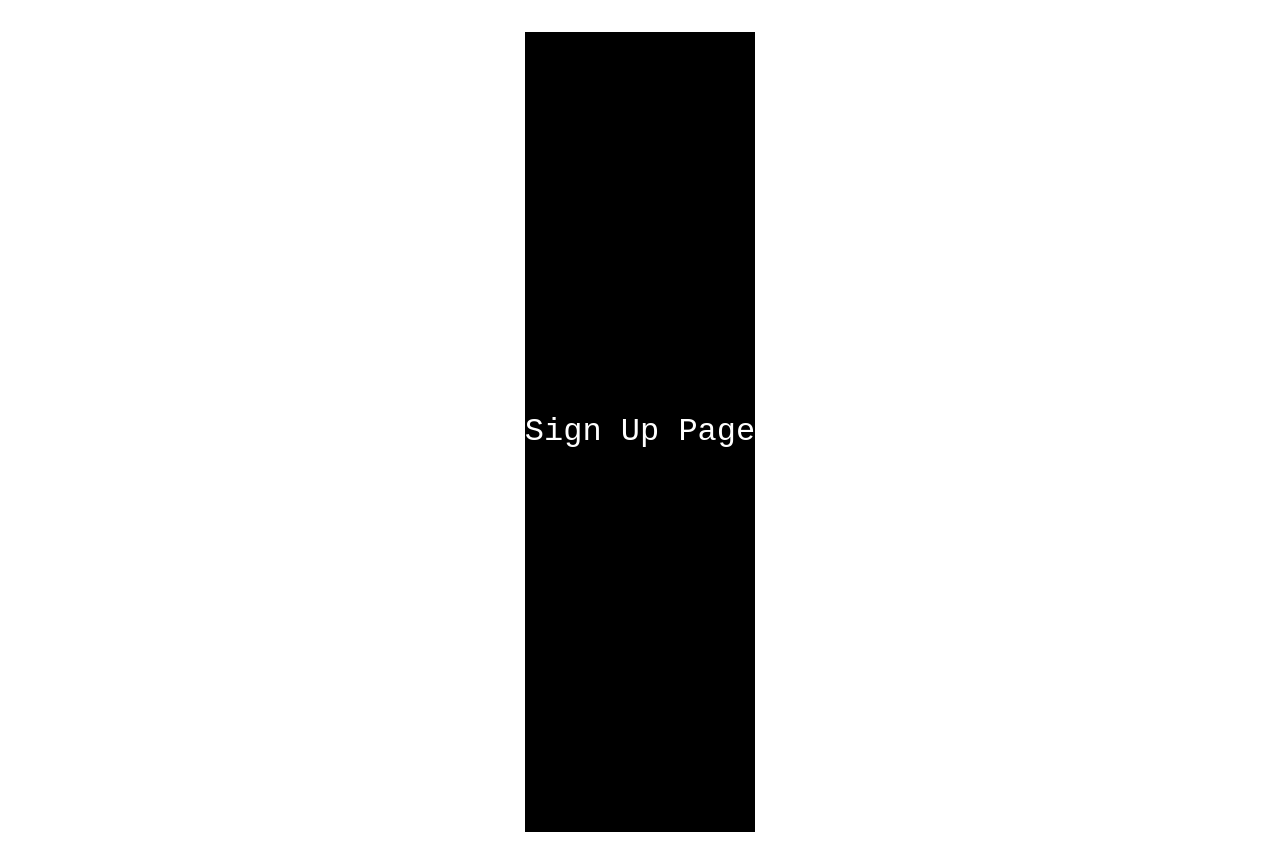
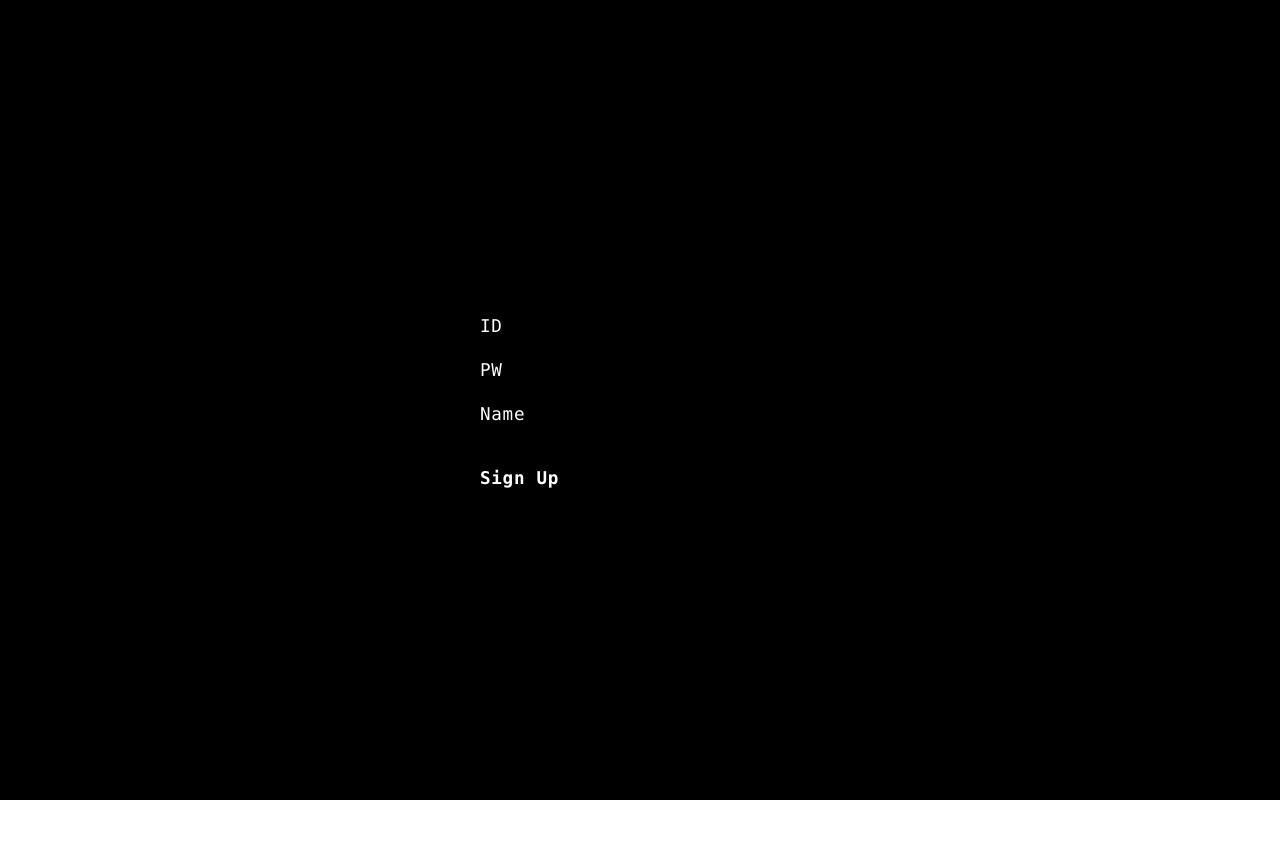
Before and after one commit to JellyJerry0u0/LastLaunch, a React (Vite) app in the folder client/: page /signup in a window 1280 px wide. After the commit the page ends 800 px from the top, so only its background shows below. Built offline with nearby package versions, Linux system fonts and the light colour scheme.

Commit message:
signup design

```diff
--- a/client/src/pages/SignUp.jsx
+++ b/client/src/pages/SignUp.jsx
@@ -1,9 +1,209 @@
-import React from "react";
+import React, { useState, useEffect } from "react";
+
+const TYPING_SPEED = 70; // ms per character
+const TV_ON_DURATION = 700; // ms
+const LABELS = [
+  { key: 'id', text: 'ID' },
+  { key: 'pw', text: 'PW' },
+  { key: 'name', text: 'Name' },
+  { key: 'btn', text: 'Sign Up' },
+];
 
 const SignUp = () => {
+  const [form, setForm] = useState({ id: '', pw: '', name: '' });
+  const [typedLabels, setTypedLabels] = useState(['', '', '', '']);
+  const [focus, setFocus] = useState({ id: false, pw: false, name: false });
+  const [tvOn, setTvOn] = useState(true);
+
+  // TV ON 애니메이션 후 폼 표시
+  useEffect(() => {
+    const timeout = setTimeout(() => setTvOn(false), TV_ON_DURATION);
+    return () => clearTimeout(timeout);
+  }, []);
+
+  // 타이핑 애니메이션 (순차적으로)
+  useEffect(() => {
+    if (tvOn) return;
+    let idx = 0;
+    let charIdx = 0;
+    let typing = true;
+    let newTyped = ['', '', '', ''];
+    function typeNext() {
+      if (!typing) return;
+      if (idx >= LABELS.length) return;
+      if (charIdx < LABELS[idx].text.length) {
+        newTyped[idx] = LABELS[idx].text.slice(0, charIdx + 1);
+        setTypedLabels([...newTyped]);
+        charIdx++;
+        setTimeout(typeNext, TYPING_SPEED);
+      } else {
+        idx++;
+        charIdx = 0;
+        setTimeout(typeNext, TYPING_SPEED * 2);
+      }
+    }
+    typeNext();
+    return () => { typing = false; };
+  }, [tvOn]);
+
+  const handleChange = e => {
+    setForm({ ...form, [e.target.name]: e.target.value });
+  };
+
+  const handleFocus = e => {
+    setFocus(f => ({ ...f, [e.target.name]: true }));
+  };
+  const handleBlur = e => {
+    setFocus(f => ({ ...f, [e.target.name]: false }));
+  };
+
+  const handleSubmit = e => {
+    e.preventDefault();
+    // 회원가입 처리 로직 (추후 구현)
+    alert('회원가입 정보: ' + JSON.stringify(form));
+  };
+
   return (
-    <div style={{height: '100vh', display: 'flex', alignItems: 'center', justifyContent: 'center', background: '#000'}}>
-      <span style={{color: '#fff', fontFamily: 'Fira Mono, monospace', fontSize: '2rem'}}>Sign Up Page</span>
+    <div className="signup-bg">
+      <style>{`
+        .signup-bg {
+          width: 100vw;
+          height: 100vh;
+          position: fixed;
+          top: 0; left: 0;
+          background: #000;
+          display: flex;
+          align-items: center;
+          justify-content: center;
+          z-index: 100;
+        }
+        .tv-on-overlay {
+          position: fixed;
+          top: 0; left: 0; right: 0; bottom: 0;
+          width: 100vw;
+          height: 100vh;
+          background: #000;
+          z-index: 9999;
+          pointer-events: all;
+          animation: tv-on-anim 0.7s cubic-bezier(.4,2,.6,1) forwards;
+        }
+        @keyframes tv-on-anim {
+          0% {
+            transform: scaleY(0);
+            opacity: 1;
+          }
+          20% {
+            opacity: 1;
+          }
+          80% {
+            transform: scaleY(0.04);
+            opacity: 1;
+          }
+          100% {
+            transform: scaleY(1);
+            opacity: 0;
+          }
+        }
+        .signup-form {
+          min-width: 320px;
+          padding: 32px;
+          border-radius: 12px;
+          background: rgba(0,0,0,0.7);
+          box-shadow: 0 0 32px #000;
+          display: flex;
+          flex-direction: column;
+          align-items: flex-start;
+        }
+        .signup-label {
+          color: #fff;
+          font-family: 'Fira Mono', Consolas, Menlo, Monaco, monospace;
+          font-size: 1.1rem;
+          margin: 0 0 4px 0;
+          text-align: left;
+          display: inline-block;
+          min-width: 90px;
+          letter-spacing: 0.04em;
+        }
+        .signup-input-wrap {
+          display: inline-block;
+          position: relative;
+          width: 180px;
+          margin-left: 4px;
+        }
+        .signup-input {
+          width: 100%;
+          padding: 6px 0 6px 0;
+          font-size: 1.1rem;
+          font-family: 'Fira Mono', Consolas, Menlo, Monaco, monospace;
+          background: transparent;
+          color: #fff;
+          border: none;
+          outline: none;
+          box-sizing: border-box;
+          text-align: center;
+        }
+        .signup-input-wrap:after {
+          content: '';
+          display: block;
+          position: absolute;
+          left: 0; right: 0; bottom: 0;
+          height: 2px;
+          background: #fff;
+          transform: scaleX(0);
+          transform-origin: center;
+          transition: transform 0.25s cubic-bezier(.4,2,.6,1);
+        }
+        .signup-input-wrap.focused:after {
+          transform: scaleX(1);
+        }
+        .signup-row {
+          display: flex;
+          align-items: center;
+          margin-bottom: 12px;
+        }
+        .signup-btn {
+          background: none;
+          border: none;
+          color: #fff;
+          font-family: 'Fira Mono', Consolas, Menlo, Monaco, monospace;
+          font-size: 1.1rem;
+          cursor: pointer;
+          margin: 24px 0 0 0;
+          padding: 0;
+          font-weight: 700;
+          transition: text-shadow 0.2s;
+          letter-spacing: 0.04em;
+        }
+        .signup-btn:hover {
+          text-shadow: 0 0 12px #fff, 0 0 8px #fff;
+        }
+      `}</style>
+      {tvOn && <div className="tv-on-overlay" />}
+      {!tvOn ? (
+        <form className="signup-form" onSubmit={handleSubmit} autoComplete="off">
+          <div className="signup-row">
+            <label className="signup-label" htmlFor="id">{typedLabels[0]}</label>
+            <span className={`signup-input-wrap${focus.id ? ' focused' : ''}`}>
+              <input className="signup-input" id="id" name="id" autoComplete="username" value={form.id} onChange={handleChange} onFocus={handleFocus} onBlur={handleBlur} required />
+            </span>
+          </div>
+          <div className="signup-row">
+            <label className="signup-label" htmlFor="pw">{typedLabels[1]}</label>
+            <span className={`signup-input-wrap${focus.pw ? ' focused' : ''}`}>
+              <input className="signup-input" id="pw" name="pw" type="password" autoComplete="new-password" value={form.pw} onChange={handleChange} onFocus={handleFocus} onBlur={handleBlur} required />
+            </span>
+          </div>
+          <div className="signup-row">
+            <label className="signup-label" htmlFor="name">{typedLabels[2]}</label>
+            <span className={`signup-input-wrap${focus.name ? ' focused' : ''}`}>
+              <input className="signup-input" id="name" name="name" value={form.name} onChange={handleChange} onFocus={handleFocus} onBlur={handleBlur} required />
+            </span>
+          </div>
+          <button type="submit" className="signup-btn" onMouseEnter={()=>setHovered(true)} onMouseLeave={()=>setHovered(false)}>
+            {typedLabels[3]}
+          </button>
+        </form>
+      ) : null}
     </div>
   );
 };
--- a/client/src/pages/TitleScreen.css
+++ b/client/src/pages/TitleScreen.css
@@ -8,18 +8,36 @@
   align-items: center;
   justify-content: center;
   z-index: 100;
-
-  transition: opacity 0.7s;
   opacity: 1;
 }
 
-.title-black-bg.fade-out {
-  opacity: 0;
-  pointer-events: none;
+.tv-off-overlay {
+  position: fixed;
+  top: 0; left: 0; right: 0; bottom: 0;
+  width: 100vw;
+  height: 100vh;
+  background: #000;
+  z-index: 9999;
+  pointer-events: all;
+  animation: tv-off-anim 0.7s cubic-bezier(.4,2,.6,1) forwards;
 }
-.title-black-bg.fade-in {
-  opacity: 1;
 
+@keyframes tv-off-anim {
+  0% {
+    transform: scaleY(1);
+    opacity: 0;
+  }
+  10% {
+    opacity: 1;
+  }
+  80% {
+    transform: scaleY(0.04);
+    opacity: 1;
+  }
+  100% {
+    transform: scaleY(0);
+    opacity: 1;
+  }
 }
 
 .title-center {
--- a/client/src/pages/TitleScreen.jsx
+++ b/client/src/pages/TitleScreen.jsx
@@ -1,13 +1,11 @@
 import React, { useEffect, useState } from "react";
 import { useNavigate } from "react-router-dom";
-
 import "./TitleScreen.css";
 
 const TITLE = "Last_Launch";
 const TYPING_SPEED = 100; // ms per character
 const GLITCH_DURATION = 1200; // ms
-
-const FADE_DURATION = 700; // ms
+const TV_OFF_DURATION = 700; // ms
 const MENU_TYPING_SPEED = 60; // ms per character for menu
 
 const GLITCH_CHARS = "ABCDEFGHIJKLMNOPQRSTUVWXYZabcdefghijklmnopqrstuvwxyz0123456789!@#$%^&*()_+-=~";
@@ -20,26 +18,22 @@ function getRandomGlitchText(length) {
   return text;
 }
 
-
 const menuItems = [
   { label: "Sign in", path: "/signin", key: "signin" },
   { label: "Sign up", path: "/signup", key: "signup" },
 ];
 
-
 const TitleScreen = () => {
   const [glitch, setGlitch] = useState(true);
   const [typed, setTyped] = useState("");
   const [glitchText, setGlitchText] = useState("");
-
   const [showMenu, setShowMenu] = useState(false);
-  const [fade, setFade] = useState("");
   const [hovered, setHovered] = useState("");
   const [menuTyped, setMenuTyped] = useState(["", ""]);
   const [menuCursor, setMenuCursor] = useState(-1); // -1이면 커서 없음, 0/1이면 해당 메뉴에 커서
+  const [tvOff, setTvOff] = useState(false);
+  const [pendingRoute, setPendingRoute] = useState(null);
   const navigate = useNavigate();
-
-
 
   // 치지직 효과
   useEffect(() => {
@@ -58,9 +52,6 @@ const TitleScreen = () => {
     };
   }, [glitch]);
 
-
-  // 타이틀 타이핑 효과
-
   // 타이핑 효과
   useEffect(() => {
     if (glitch) return;
@@ -70,7 +61,6 @@ const TitleScreen = () => {
     }, TYPING_SPEED);
     return () => clearTimeout(timeout);
   }, [glitch, typed]);
-
 
   // 메뉴 타이핑 효과
   useEffect(() => {
@@ -98,25 +88,21 @@ const TitleScreen = () => {
   }, [showMenu]);
 
   // 타이틀 애니메이션 끝나면 클릭 가능
-  const canClick = !glitch && typed.length === TITLE.length && !showMenu && fade === "";
+  const canClick = !glitch && typed.length === TITLE.length && !showMenu && !tvOff;
 
-  // 클릭 시 페이드아웃 후 메뉴 표시
+  // 클릭 시 메뉴 표시
   const handleClick = () => {
     if (!canClick) return;
-    setFade("fade-out");
-    setTimeout(() => {
-      setShowMenu(true);
-      setFade("fade-in");
-      setTimeout(() => setFade(""), FADE_DURATION);
-    }, FADE_DURATION);
+    setShowMenu(true);
   };
 
-  // 메뉴 클릭 시 라우팅
+  // 메뉴 클릭 시 TV OFF 애니메이션 후 라우팅
   const handleMenu = (path) => {
-    setFade("fade-out");
+    setTvOff(true);
+    setPendingRoute(path);
     setTimeout(() => {
       navigate(path);
-    }, FADE_DURATION);
+    }, TV_OFF_DURATION);
   };
 
   // 메뉴 hover 시 커서 표시
@@ -130,7 +116,9 @@ const TitleScreen = () => {
   };
 
   return (
-    <div className={`title-black-bg${fade ? ' ' + fade : ''}`} onClick={handleClick} style={{cursor: canClick ? 'pointer' : 'default'}}>
+    <div className="title-black-bg" onClick={handleClick} style={{cursor: canClick ? 'pointer' : 'default'}}>
+      {/* TV OFF 애니메이션 오버레이 */}
+      {tvOff && <div className="tv-off-overlay" />}
       {!showMenu ? (
         <div className="title-center">
           <span className="title-coding-font">
@@ -158,5 +146,4 @@ const TitleScreen = () => {
   );
 };
 
-
 export default TitleScreen;
```
Also changed, not shown: 1 other file (tests, documents, lock files or other folders).
